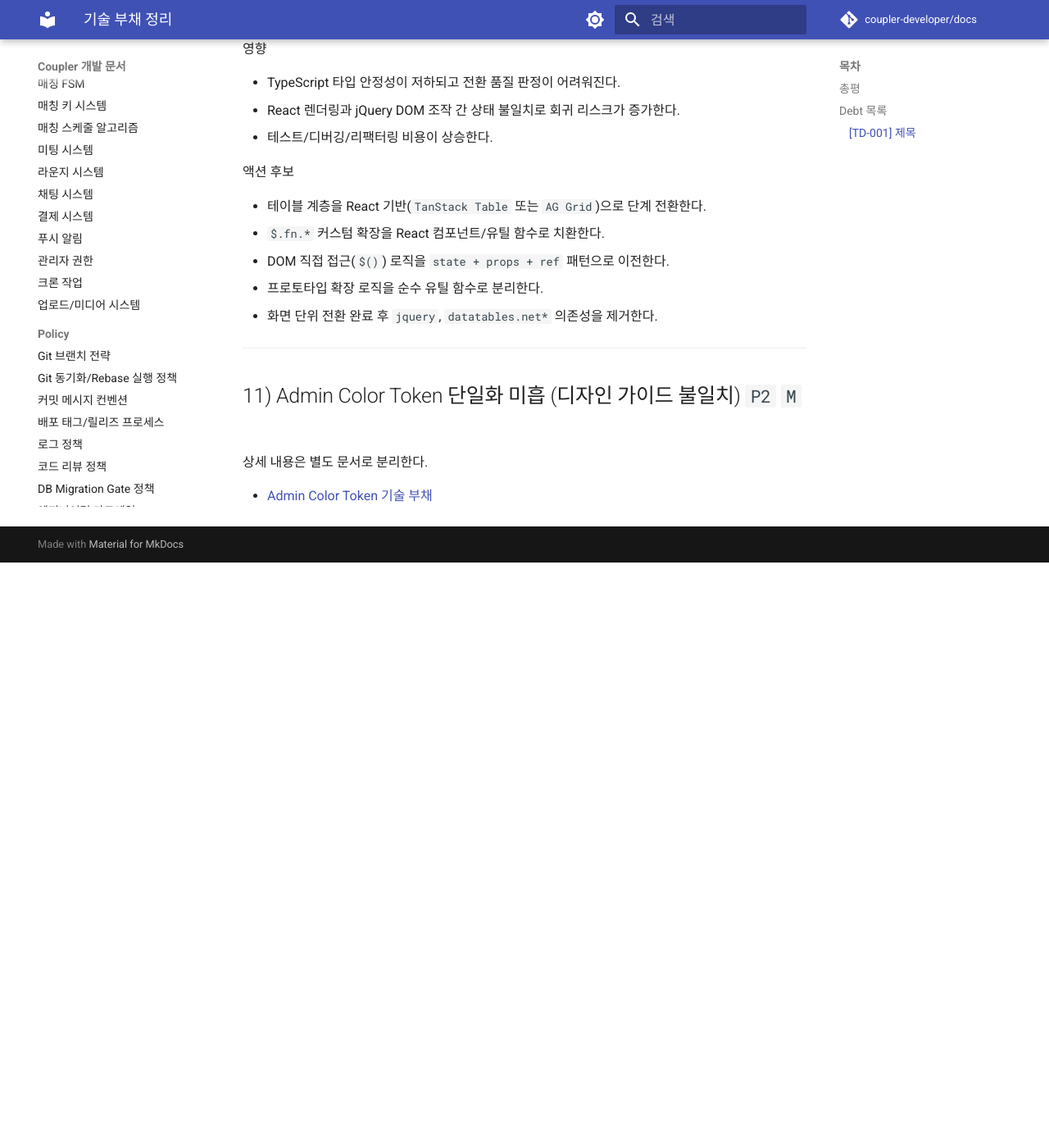
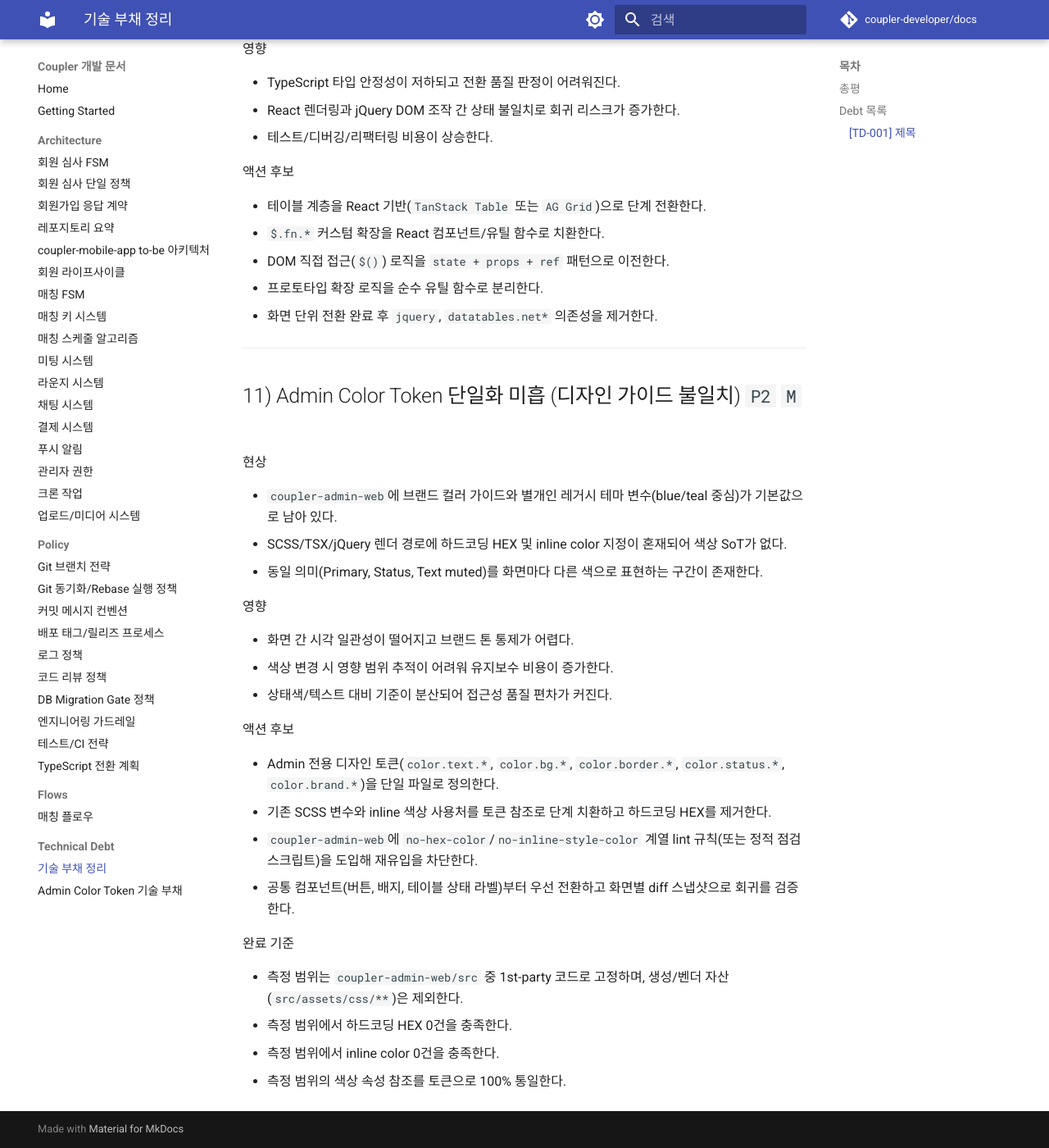
Before and after one commit to coupler-developer/docs, an MkDocs documentation site: the page built from content/technical-debt.md, in a window 1280 px wide and 1400 px high, scrolled down 6041 px. Shown: the whole window at 82% size. Built offline with MkDocs 1.6.1 and Material for MkDocs 9.7.7, drawn with Linux system fonts in a browser that asks for light colours; comment, search, counter and statistics services are not loaded; before the commit the page ends 6727 px from its top, so only the background shows below that.

Commit message:
docs: color token 부재에 대한 부채 추가
Signed-off-by: zmrdltl <meenseek5929@naver.com>

```diff
--- a/content/technical-debt.md
+++ b/content/technical-debt.md
@@ -236,6 +236,28 @@ Technical Debt 평가 템플릿
 
 ## 11) Admin Color Token 단일화 미흡 (디자인 가이드 불일치) `P2` `M`
 
-상세 내용은 별도 문서로 분리한다.
+현상
 
-- [Admin Color Token 기술 부채](technical-debt-admin-color-token.md)
+- `coupler-admin-web`에 브랜드 컬러 가이드와 별개인 레거시 테마 변수(blue/teal 중심)가 기본값으로 남아 있다.
+- SCSS/TSX/jQuery 렌더 경로에 하드코딩 HEX 및 inline color 지정이 혼재되어 색상 SoT가 없다.
+- 동일 의미(Primary, Status, Text muted)를 화면마다 다른 색으로 표현하는 구간이 존재한다.
+
+영향
+
+- 화면 간 시각 일관성이 떨어지고 브랜드 톤 통제가 어렵다.
+- 색상 변경 시 영향 범위 추적이 어려워 유지보수 비용이 증가한다.
+- 상태색/텍스트 대비 기준이 분산되어 접근성 품질 편차가 커진다.
+
+액션 후보
+
+- Admin 전용 디자인 토큰(`color.text.*`, `color.bg.*`, `color.border.*`, `color.status.*`, `color.brand.*`)을 단일 파일로 정의한다.
+- 기존 SCSS 변수와 inline 색상 사용처를 토큰 참조로 단계 치환하고 하드코딩 HEX를 제거한다.
+- `coupler-admin-web`에 `no-hex-color`/`no-inline-style-color` 계열 lint 규칙(또는 정적 점검 스크립트)을 도입해 재유입을 차단한다.
+- 공통 컴포넌트(버튼, 배지, 테이블 상태 라벨)부터 우선 전환하고 화면별 diff 스냅샷으로 회귀를 검증한다.
+
+완료 기준
+
+- 측정 범위는 `coupler-admin-web/src` 중 1st-party 코드로 고정하며, 생성/벤더 자산(`src/assets/css/**`)은 제외한다.
+- 측정 범위에서 하드코딩 HEX 0건을 충족한다.
+- 측정 범위에서 inline color 0건을 충족한다.
+- 측정 범위의 색상 속성 참조를 토큰으로 100% 통일한다.
```
